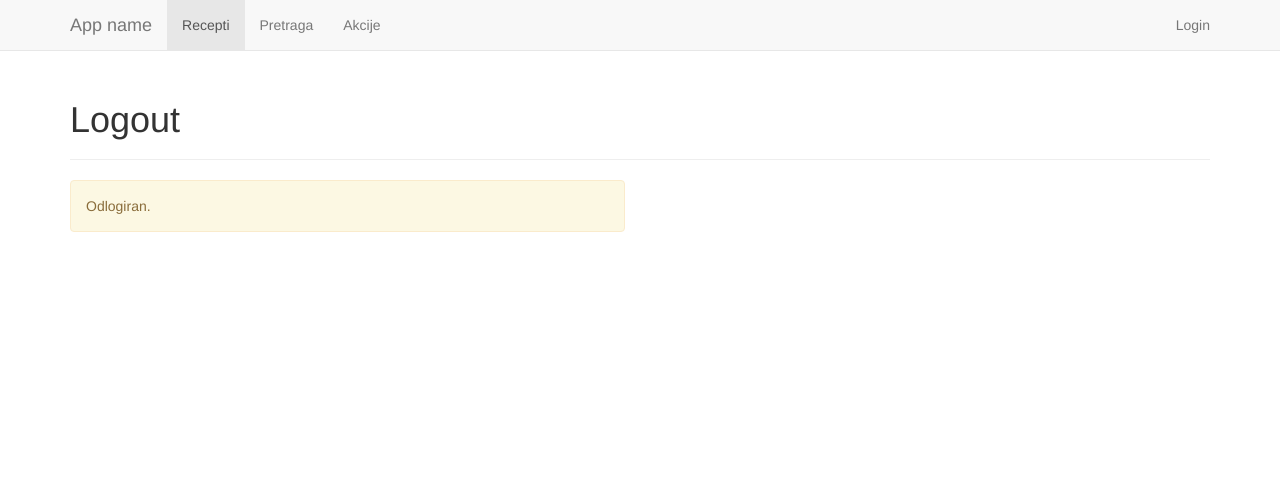
After one commit to MislavMandaric/abs-int, a Django app: template app/templates/registration/logged_out.html in a window 1280 px wide. The commit adds this page. Shown: the top 492 px of the page. Run offline with Django 3.2, Linux system fonts and the light colour scheme; the template is opened without the code that fills it, so the values that code supplies are empty; some libraries are stand-ins or nearby versions.

Commit message:
Add recipes listview, modify urls, add forms templates

```diff
--- a/app/static/css/app_style.css
+++ b/app/static/css/app_style.css
@@ -37,3 +37,9 @@ body > .container {
 code {
   font-size: 80%;
 }
+
+/* recipes */
+
+.recipe-box{
+  text-align: center;
+}
--- a/app/templates/base.html
+++ b/app/templates/base.html
@@ -24,21 +24,13 @@
         </div>
         <div class="collapse navbar-collapse">
           <ul class="nav navbar-nav">
-            <li class="active"><a href="#">Recepti</a></li>
-            <li><a href="#about">Pretraga</a></li>
-            <li><a href="#contact">Akcije</a></li>
-            <li class="dropdown">
-              <a href="#" class="dropdown-toggle" data-toggle="dropdown">Dropdown <b class="caret"></b></a>
-              <ul class="dropdown-menu">
-                <li><a href="#">Action</a></li>
-                <li><a href="#">Another action</a></li>
-                <li><a href="#">Something else here</a></li>
-                <li class="divider"></li>
-                <li class="dropdown-header">Nav header</li>
-                <li><a href="#">Separated link</a></li>
-                <li><a href="#">One more separated link</a></li>
-              </ul>
-            </li>
+            <li class="active"><a href="{% url 'recipes' %}">Recepti</a></li>
+            <li><a href="{% url 'recipe_search' %}">Pretraga</a></li>
+            <li><a href="{% url 'discount_list' %}">Akcije</a></li>
+          </ul>
+          <ul class="nav navbar-nav navbar-right">
+
+            <li><a href="#">Login</a></li>
           </ul>
         </div><!--/.nav-collapse -->
       </div>
@@ -47,9 +39,9 @@
     <!-- Begin page content -->
     <div class="container">
       <div class="page-header">
-        <h1>Welcome</h1>
+        <h1>{% block page_header %}{% endblock %}</h1>
       </div>
-      	{% block body %}
+      	{% block page_body %}
 
 				{% endblock %}
     </div>
--- a/app/templates/home.html
+++ b/app/templates/home.html
@@ -1,5 +1,5 @@
 {% extends "base.html" %}
-{% block page_title %}Home{% endblock %}
-{% block body %}
-lalalal
+{% block page_title %}Homeeee{% endblock %}
+{% block page_body %}
+Homee
 {% endblock %}
--- /dev/null
+++ b/app/templates/registration/logged_out.html
@@ -0,0 +1,10 @@
+{% extends 'base.html' %}
+{% block page_title %}Logout{% endblock %}
+{% block page_header %}Logout{% endblock %}
+{% block page_body %}
+<div class="row">
+    <div class="col-md-6">
+    	<div class="alert alert-warning">Odlogiran.</div>
+    </div>
+</div>
+{% endblock %}
--- a/app/urls.py
+++ b/app/urls.py
@@ -1,18 +1,21 @@
 from django.conf.urls import patterns, include, url
 
-from .views import Index, RegistrationView, ProfileView, LoginView, LogoutView, RecipeCreateView, RecipeDetailViewv, RecipeSearchView, DiscountCreateView, DiscountListView
+from .views import *
 
 urlpatterns = patterns('',
-	 url(r'^', Index.as_view(), name="index"),
+
 	 url(r'^registracija/', RegistrationView.as_view(), name="registration"),
 	 url(r'^profil/', ProfileView.as_view(), name="profile"),
 	 url(r'^prijava/', LoginView.as_view(), name="login"),
 	 url(r'^odjava', LogoutView.as_view(), name="logout"),
 
-	 url(r'^recepti/stvaranje', RecipeCreateView.as_view(), name="recipe_create"),
-	 url(r'^recepti/pretraga', RecipeSearchView.as_view(), name="recipe_search"),
+	 url(r'^recepti/', RecipesView.as_view(), name="recipes"),
+	 url(r'^recepti/dodaj-novi', RecipeCreateView.as_view(), name="recipe_create"),
+	 url(r'^pretraga', RecipeSearchView.as_view(), name="recipe_search"),
 	 url(r'^recepti/(?P<id>[0-9]+)/$', RecipeDetailViewv.as_view(), name="recipe_detail"),
 
-	 url(r'^akcije/popis', DiscountListView.as_view(), name="discount_list"),
+	 url(r'^akcije', DiscountListView.as_view(), name="discount_list"),
 	 url(r'^akcije/(?P<id>[0-9]+)/$', DiscountCreateView.as_view(), name="discount_create"),
+
+	 url(r'^', Index.as_view(), name="index"),
 )
```
Also changed, not shown: app/templates/recipes.html (+15 -7 lines), app/templates/registration/login.html (added, +27 -0 lines), app/views.py (+12 -1 lines), app/templates/registration/registration.html (added), db.sqlite3 (added).
